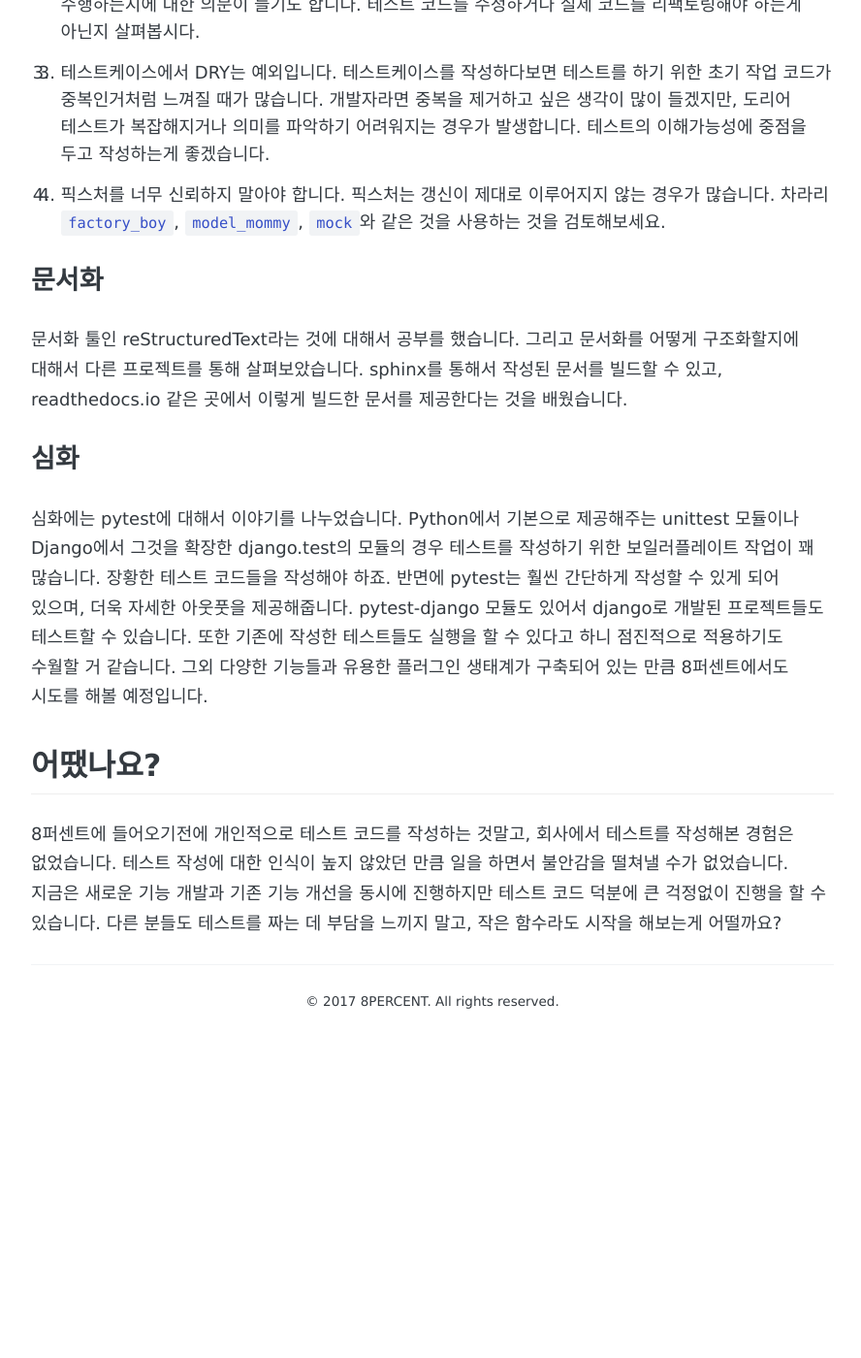
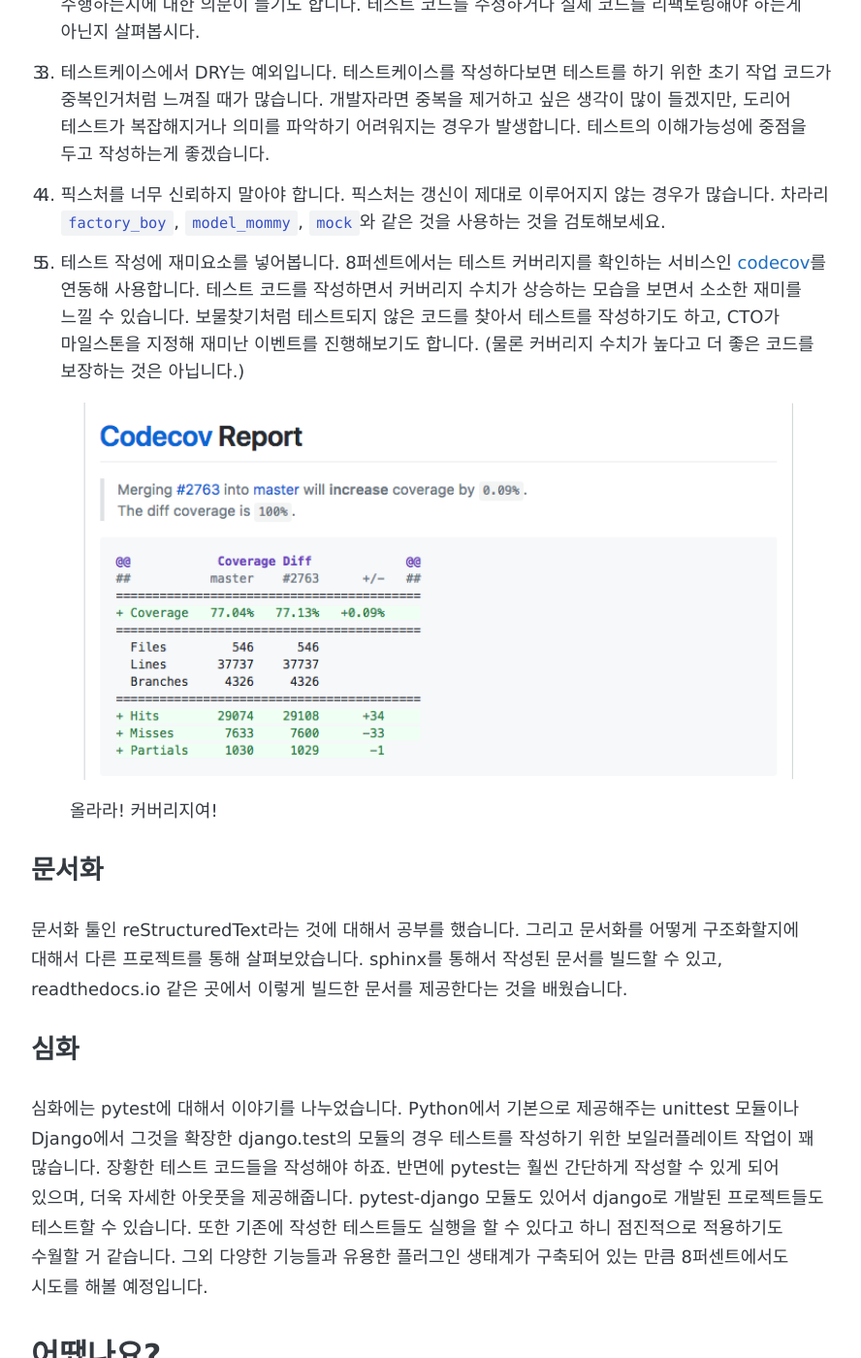
Before and after one commit to 8percent/8percent.github.io, a Jekyll site: the page built from _posts/2017-10-18-tsd15.md, in a window 1280 px wide and 1400 px high, scrolled down 1019 px. Shown: the whole window at 97% size, without its empty margins (194-1082 px from the left). Built offline with Jekyll 4.4.1, drawn with Linux system fonts in a browser that asks for light colours; some web fonts are replaced; before the commit the page ends 2153 px from its top, so only the background shows below that.

Commit message:
Update 2017-10-18-tsd15.md

```diff
--- a/_posts/2017-10-18-tsd15.md
+++ b/_posts/2017-10-18-tsd15.md
@@ -22,6 +22,11 @@ comments: true
 2. 테스트가 필요한 테스트 코드를 작성하지 않습니다. 테스트 코드를 작성하다보면 테스트 코드 자체가 이해하기 어려운 수준으로 복잡해질 때가 있습니다. 그럴 경우 테스트 코드가 제대로 테스트를 수행하는지에 대한 의문이 들기도 합니다.  테스트 코드를 수정하거나 실제 코드를 리팩토링해야 하는게 아닌지 살펴봅시다.
 3. 테스트케이스에서 DRY는 예외입니다.  테스트케이스를 작성하다보면 테스트를 하기 위한 초기 작업 코드가 중복인거처럼 느껴질 때가 많습니다. 개발자라면 중복을 제거하고 싶은 생각이 많이 들겠지만, 도리어 테스트가 복잡해지거나 의미를 파악하기 어려워지는 경우가 발생합니다. 테스트의 이해가능성에 중점을 두고 작성하는게 좋겠습니다.
 4. 픽스처를 너무 신뢰하지 말아야 합니다. 픽스처는 갱신이 제대로 이루어지지 않는 경우가 많습니다. 차라리 `factory_boy`, `model_mommy`, `mock`와 같은 것을 사용하는 것을 검토해보세요.
+5. 테스트 작성에 재미요소를 넣어봅니다. 8퍼센트에서는 테스트 커버리지를 확인하는 서비스인 [codecov](https://codecov.io)를 연동해 사용합니다. 테스트 코드를 작성하면서 커버리지 수치가 상승하는 모습을 보면서 소소한 재미를 느낄 수 있습니다. 보물찾기처럼 테스트되지 않은 코드를 찾아서 테스트를 작성하기도 하고, CTO가 마일스톤을 지정해 재미난 이벤트를 진행해보기도 합니다. (물론 커버리지 수치가 높다고 더 좋은 코드를 보장하는 것은 아닙니다.)
+<figure>
+<img src="/images/tsd-15-1.png" width="100%">
+<figcaption>올라라! 커버리지여!</figcaption>
+</figure>
 
 ### 문서화
 문서화 툴인 reStructuredText라는 것에 대해서 공부를 했습니다. 그리고 문서화를 어떻게 구조화할지에 대해서 다른 프로젝트를 통해 살펴보았습니다. sphinx를 통해서 작성된 문서를 빌드할 수 있고, readthedocs.io 같은 곳에서 이렇게 빌드한 문서를 제공한다는 것을 배웠습니다.
```
